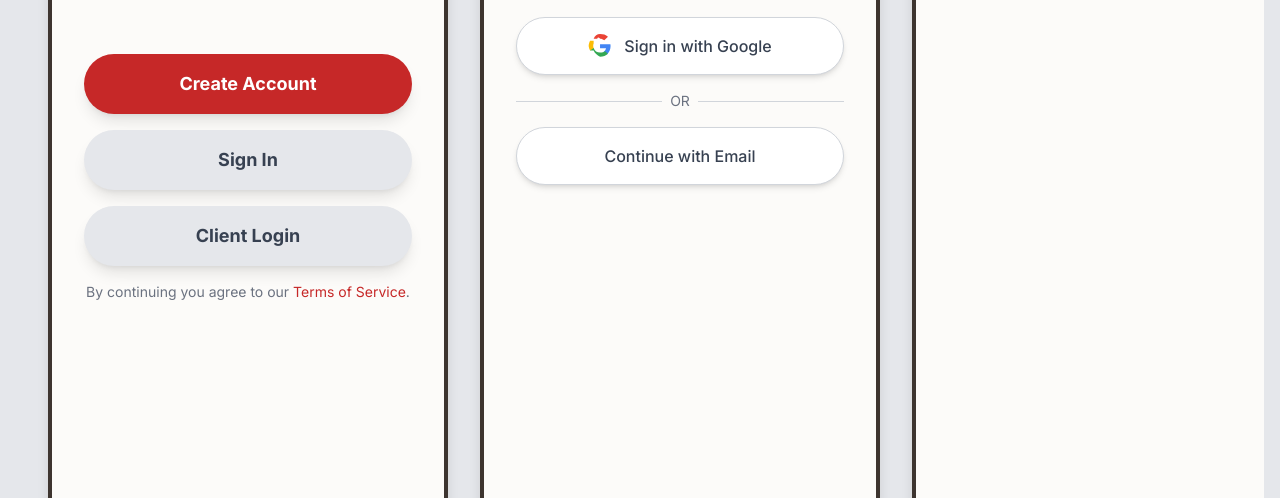
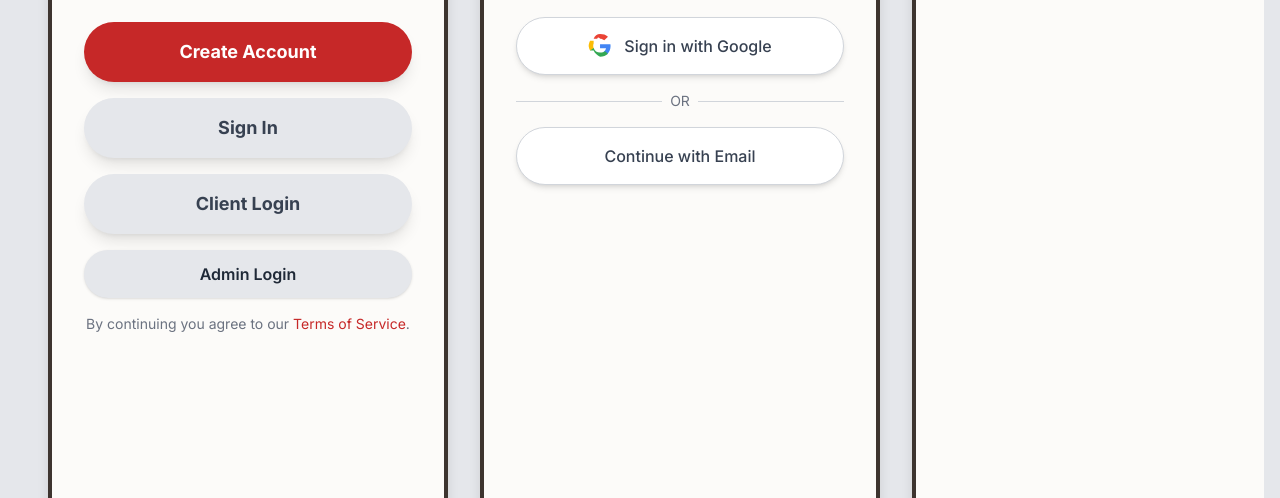
Before and after one commit to courtneybhenderu-prog/shelfassured-demo, a plain HTML site: page index.html in a window 1280 px wide. Shown: the part 644-1142 px from the top of the page. Drawn offline with nearby package versions, Linux system fonts and the light colour scheme.

Commit message:
Update Admin Dashboard index.html

```diff
--- a/index.html
+++ b/index.html
@@ -124,6 +124,14 @@
 <button class="w-full px-6 py-4 bg-gray-200 text-gray-700 font-bold text-lg rounded-full shadow-lg hover:bg-gray-300 transition" onclick="scrollToScreen('screen8')">
                         Client Login
                     </button>
+        <!-- Admin Login (opens Administrator Dashboard) -->
+<button
+  onclick="openAdminDashboard()"
+  class="w-full px-6 py-3 bg-gray-200 text-gray-800 font-semibold rounded-full shadow hover:bg-gray-300 transition mt-3"
+  aria-label="Admin Login"
+>
+  Admin Login
+</button>
 <p class="text-sm text-gray-500 mt-4">By continuing you agree to our <a class="text-[#c62828] hover:underline" href="#">Terms of Service</a>.</p>
 </div>
 </div>
@@ -1428,6 +1436,20 @@ document.addEventListener('DOMContentLoaded', function(){
   });
 })();
 </script>
+<script>
+  function openAdminDashboard() {
+    // Find the first ".screen" whose text includes "Administrator Dashboard"
+    var adminEl = Array.from(document.querySelectorAll('.screen[id^="screen"]'))
+      .find(el => /Administrator Dashboard/i.test(el.textContent || ''));
+    if (!adminEl) { alert('Admin Dashboard screen not found'); return; }
+
+    if (typeof scrollToScreen === 'function') {
+      scrollToScreen(adminEl.id);
+    } else {
+      adminEl.scrollIntoView({ behavior: 'smooth', block: 'start' });
+    }
+  }
+</script>
 
 </body>
 </html>
```
